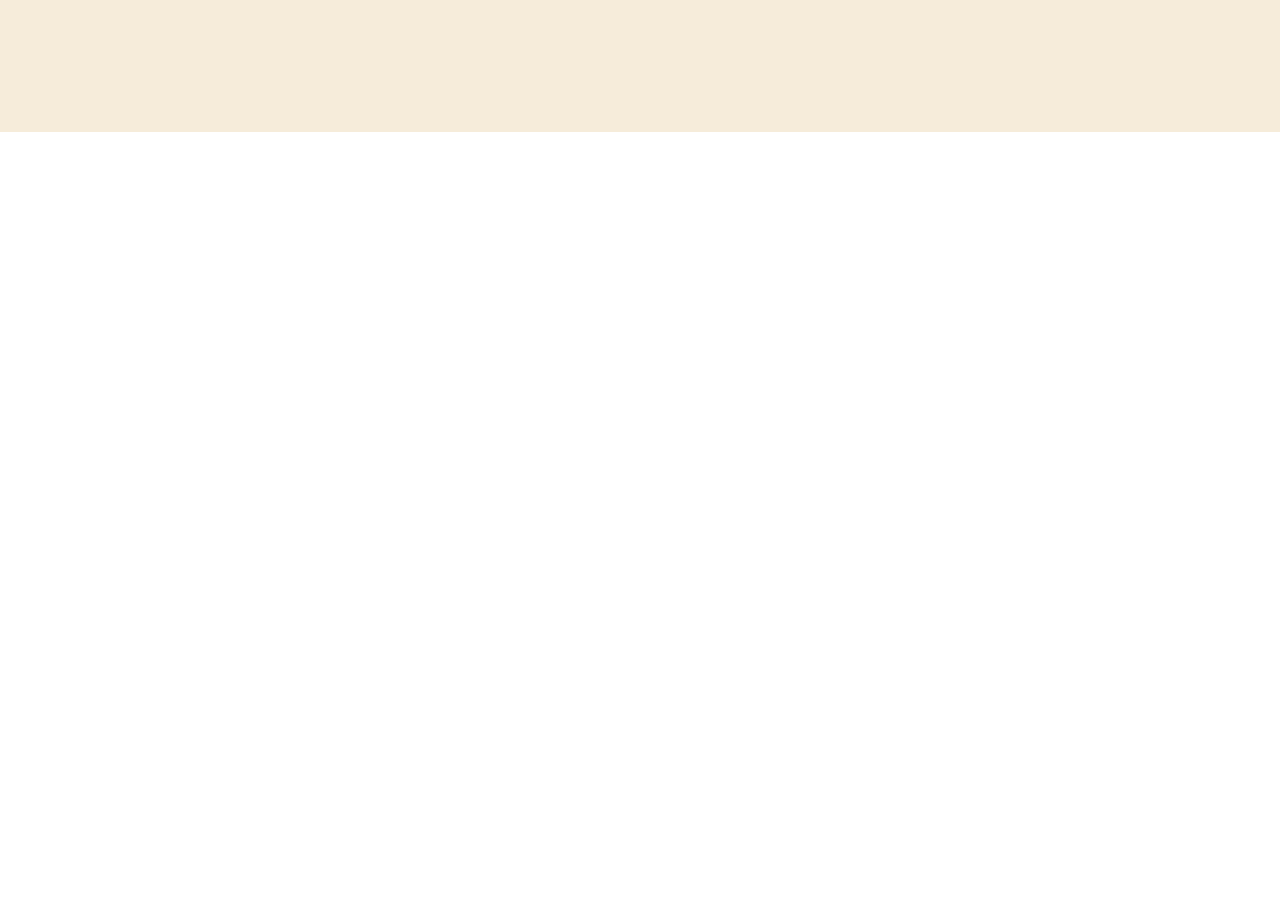
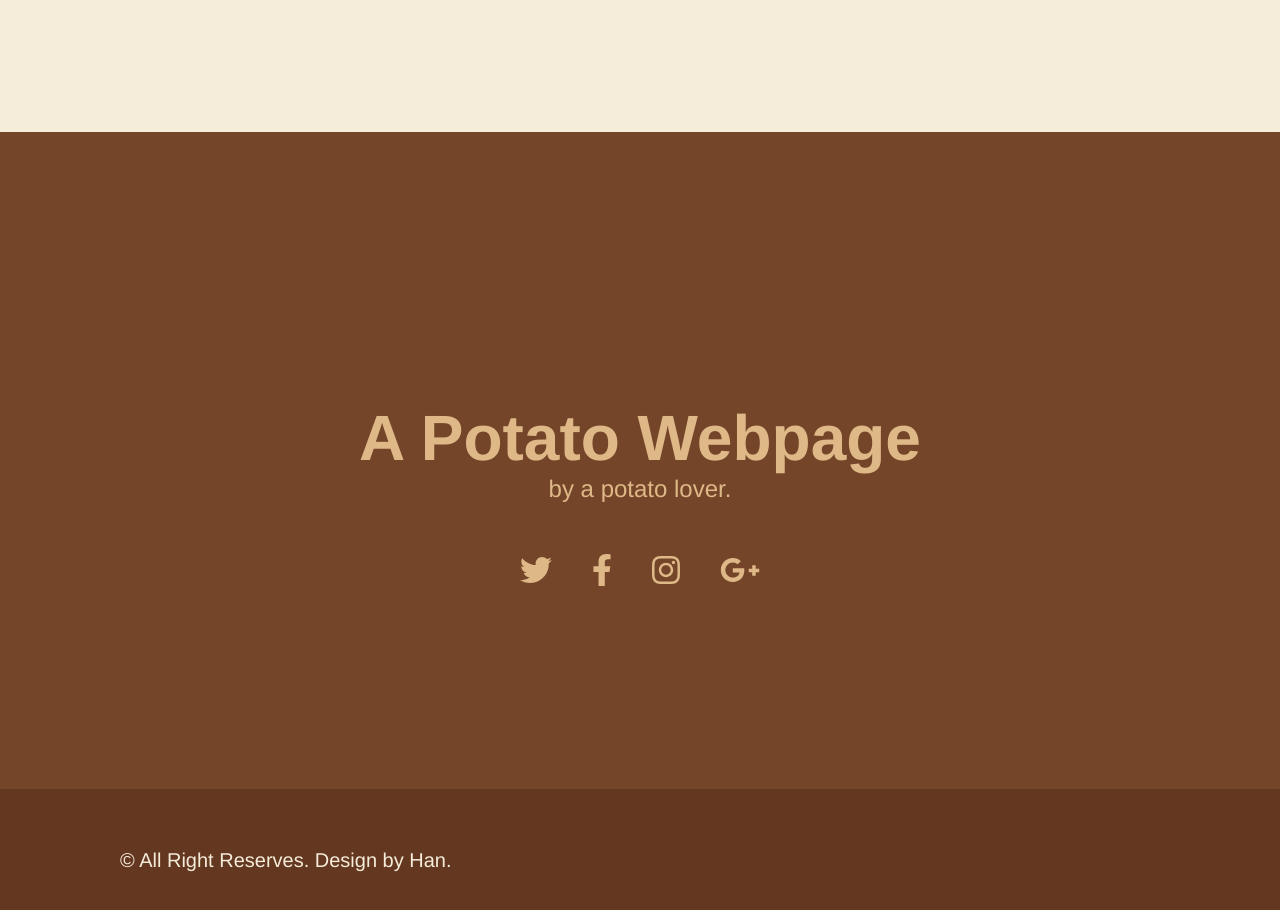
Before and after one commit to nlha/a-potato-theme, a Vue app: page / in a window 1280 px wide. Shown: the part 3200-4110 px from the top of the page. Before the commit the page ends 3332 px from the top, so only its background shows below. Built offline with nearby package versions, Linux system fonts and the light colour scheme.

Commit message:
update footer
add footer, social links using font-awesome

```diff
--- a/src/App.vue
+++ b/src/App.vue
@@ -4,6 +4,7 @@
   <Intro />
   <Video />
   <Facts />
+  <Footer />
 </template>
 
 <script>
@@ -12,10 +13,11 @@ import Welcome from './components/Welcome.vue'
 import Intro from './components/Intro.vue'
 import Video from './components/Video.vue'
 import Facts from './components/Facts.vue'
+import Footer from './components/Footer.vue'
 
 export default {
   name: 'App',
-  components: { Navbar, Welcome, Intro, Video, Facts }
+  components: { Navbar, Welcome, Intro, Video, Facts, Footer }
 }
 </script>
 
--- /dev/null
+++ b/src/components/Footer.vue
@@ -0,0 +1,81 @@
+<template>
+  <div class="footer-wrap">
+    <div class="footer-container">
+
+      <div class="footer-text">
+        <h2>A Potato Webpage</h2>
+        <p>by a potato lover.</p>
+        <div class="social-links">
+          <div class="social"><i class="fab fa-twitter"></i></div>
+          <div class="social"><i class="fab fa-facebook-f"></i></div>
+          <div class="social"><i class="fab fa-instagram"></i></div>
+          <div class="social"><i class="fab fa-google-plus-g"></i></div>
+        </div>
+      </div>
+
+      <div class="copyright">&#169; All Right Reserves. Design by Han.</div>
+
+    </div>
+  </div>
+</template>
+
+<script>
+export default {
+  name: 'Footer'
+}
+</script>
+
+<style>
+  .footer-wrap {
+    width: 100%;
+    height: 100vh;
+    background: #744529;
+  }
+  .footer-container {
+    width: 100%;
+    height: 100%;
+    display: flex;
+    flex-direction: column;
+    justify-content: space-between;
+  }
+  .footer-text {
+    margin-top: 100px;
+    color: burlywood;
+    flex-grow: 1;
+    display: flex;
+    flex-direction: column;
+    justify-content: center;
+    align-items: center;
+  }
+  .footer-text h2 {
+    font-size: 4rem;
+  }
+  .footer-text p {
+    font-size: 1.5rem;
+  }
+  .social-links {
+    display: flex;
+    margin-top: 20px;
+    padding: 10px;
+    justify-content: center;
+    align-items: center;
+  }
+  .social {
+    color: burlywood;
+    margin: 20px;
+    font-size: 2rem;
+    cursor: pointer;
+  }
+  .social:hover {
+    color: #F6ECDA;
+    transform: scale(1.2);
+    transition: linear 300ms;
+  }
+  .copyright {
+    padding: 60px 120px;
+    color: #F6ECDA;
+    background: #633720;
+    font-size: 1.25rem;
+
+  }
+</style>
```
